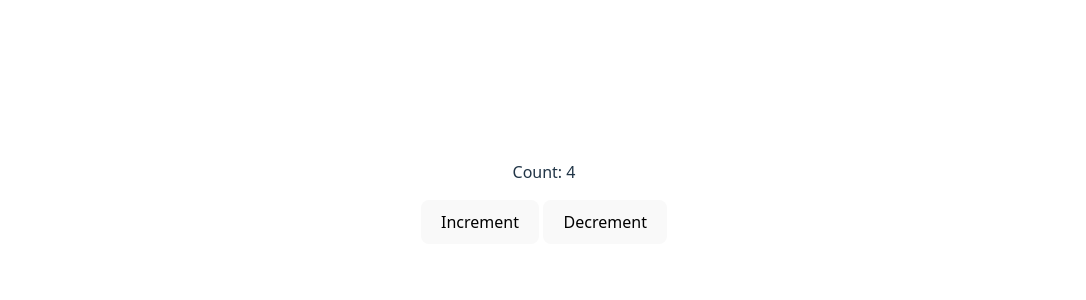
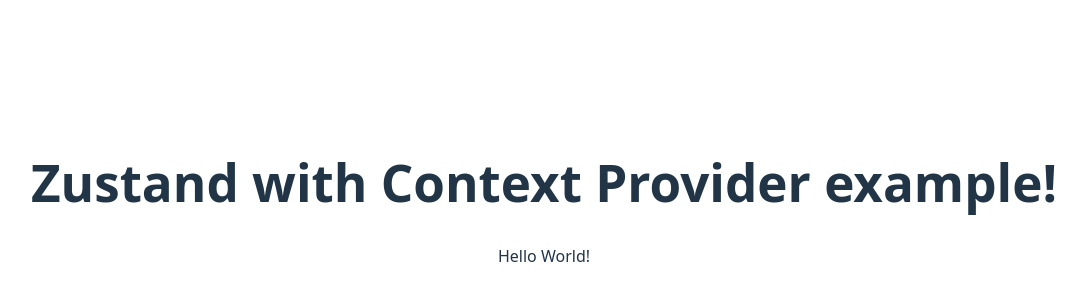
Before and after one commit to JohnRTitor/react-zustand-context-api-demo, a React (Vite) app: page / in a window 1280 px wide. Shown: the part 206-506 px from the top of the page, without its empty margins (96-1182 px from the left). Built offline with nearby package versions, Linux system fonts and the light colour scheme.

Commit message:
zustand with context provider example
Signed-off-by: John Titor <50095635+JohnRTitor@users.noreply.github.com>

```diff
--- a/src/App.tsx
+++ b/src/App.tsx
@@ -1,12 +1,27 @@
 import "./App.css";
-import ZustandBasics from "./components/ZustandBasics";
+import { useCountStore } from "./count-store";
+import CountProvider from "./CountProvider";
 
-function App() {
+type AppProps = {
+  initialCount: number;
+};
+
+function App({ initialCount = 5 }: AppProps) {
   return (
-    <>
-      <ZustandBasics />
-    </>
+    <CountProvider initialCount={initialCount}>
+      <h1> Zustand with Context Provider example!</h1>
+      <ExampleSubComponent />
+    </CountProvider>
   );
 }
 
+// example sub component that should only be used while being wrapped
+// with CountProvider
+function ExampleSubComponent() {
+  const count = useCountStore((state) => state.count);
+  console.log("Count: ", count);
+
+  return <>Hello World!</>;
+}
+
 export default App;
--- /dev/null
+++ b/src/CountProvider.tsx
@@ -0,0 +1,27 @@
+import { useState, type PropsWithChildren } from "react";
+import { createStore } from "zustand";
+import { CountContext, type CountStore } from "./count-store";
+
+type CountProviderProps = PropsWithChildren & {
+  initialCount: number;
+};
+
+// this will only be rendered once
+export default function CountProvider({
+  children,
+  initialCount,
+}: CountProviderProps) {
+  // this will only be rendered once
+  const [store] = useState(() =>
+    // actual values of the store may change, but only through zustand
+    // so best of both worlds
+    createStore<CountStore>((set) => ({
+      count: initialCount,
+      inc: () => set((state) => ({ count: state.count + 1 })),
+    })),
+  );
+
+  return (
+    <CountContext.Provider value={store}>{children}</CountContext.Provider>
+  );
+}
--- a/src/components/ZustandBasics.tsx
+++ b/src/components/WithoutContext/ZustandBasics.tsx
@@ -1,5 +1,5 @@
 import { useEffect } from "react";
-import { useCounterStore } from "../store/countStore";
+import { useCounterStore } from "./store/countStore";
 
 // Accessing outside a react component
 const logCount = () => {
--- /dev/null
+++ b/src/count-store.ts
@@ -0,0 +1,22 @@
+import { createContext, useContext } from "react";
+import type { StoreApi } from "zustand";
+import { useStore } from "zustand";
+
+export type CountStore = {
+  count: number;
+  inc: () => void;
+};
+
+export const CountContext = createContext<StoreApi<CountStore> | undefined>(
+  undefined,
+);
+
+export function useCountStore<T>(selector: (state: CountStore) => T) {
+  const context = useContext(CountContext);
+
+  if (!context) {
+    throw new Error("CountContext.Provider is missing");
+  }
+
+  return useStore(context, selector);
+}
```
Also changed, not shown: src/components/WithoutContext/store/countStore.ts (renamed from src/store/countStore.ts).
